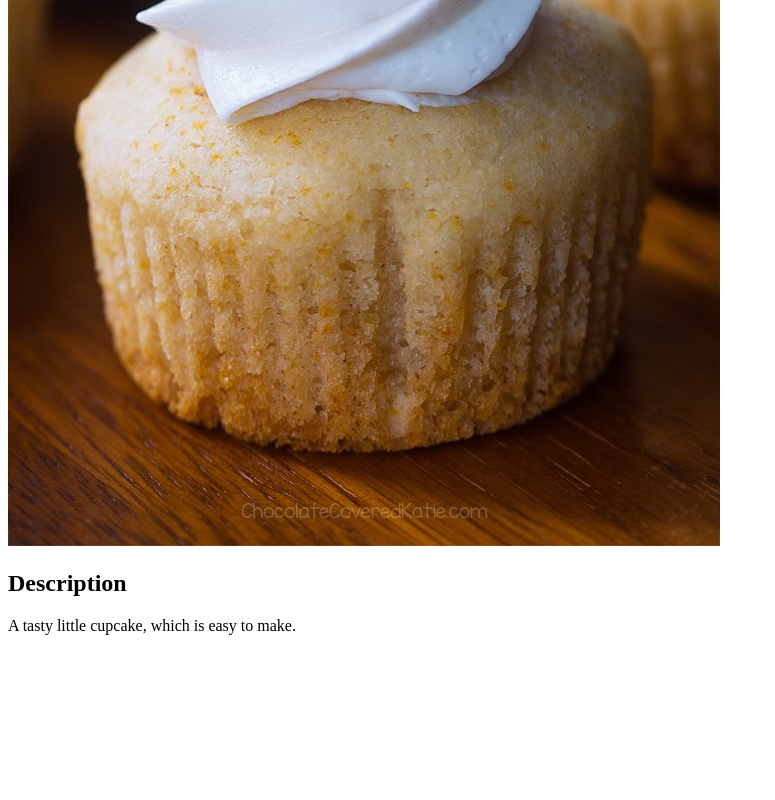
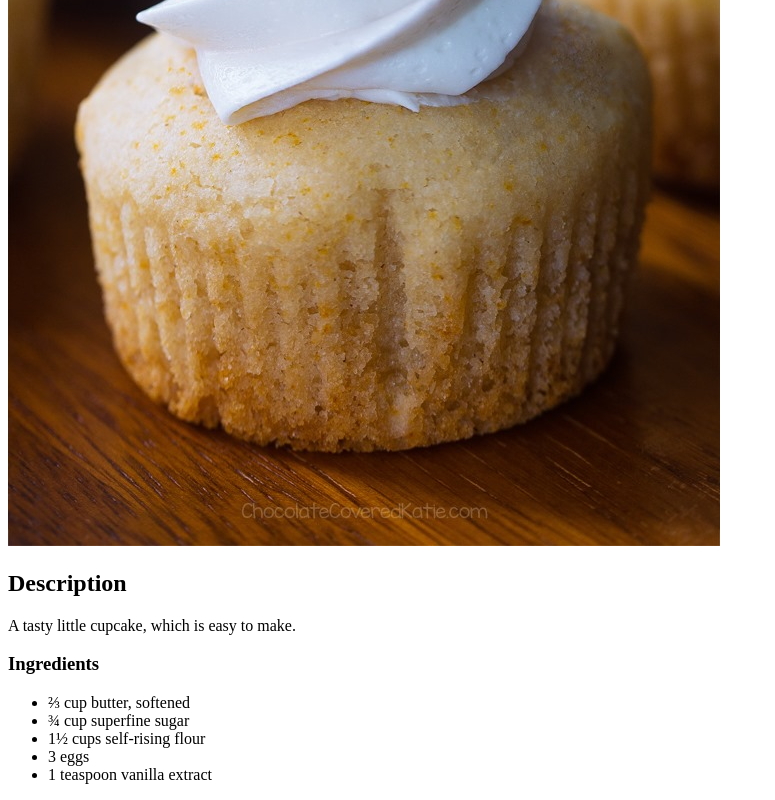
Before and after one commit to Vholmstr/odin-recipes, a plain HTML site: page recipes/cupcake.html in a window 1280 px wide. Shown: the part 459-1259 px from the top of the page, without its empty margins (0-775 px from the left). Before the commit the page ends 1110 px from the top, so only its background shows below. Drawn offline with Linux system fonts and the light colour scheme.

Commit message:
Add ingredients to cupcake.html

```diff
--- a/recipes/cupcake.html
+++ b/recipes/cupcake.html
@@ -9,6 +9,13 @@
         <img src="../img/cupcake.jpg" alt="Image of a cupcake">
         <h2>Description</h2>
         <p>A tasty little cupcake, which is easy to make.</p>
-
+        <h3>Ingredients</h3>
+        <ul>
+            <li>⅔ cup butter, softened</li>
+            <li>¾ cup superfine sugar</li>
+            <li>1½ cups self-rising flour</li>
+            <li>3 eggs</li>
+            <li>1 teaspoon vanilla extract</li>
+        </ul>
     </body>
 </html>
```
